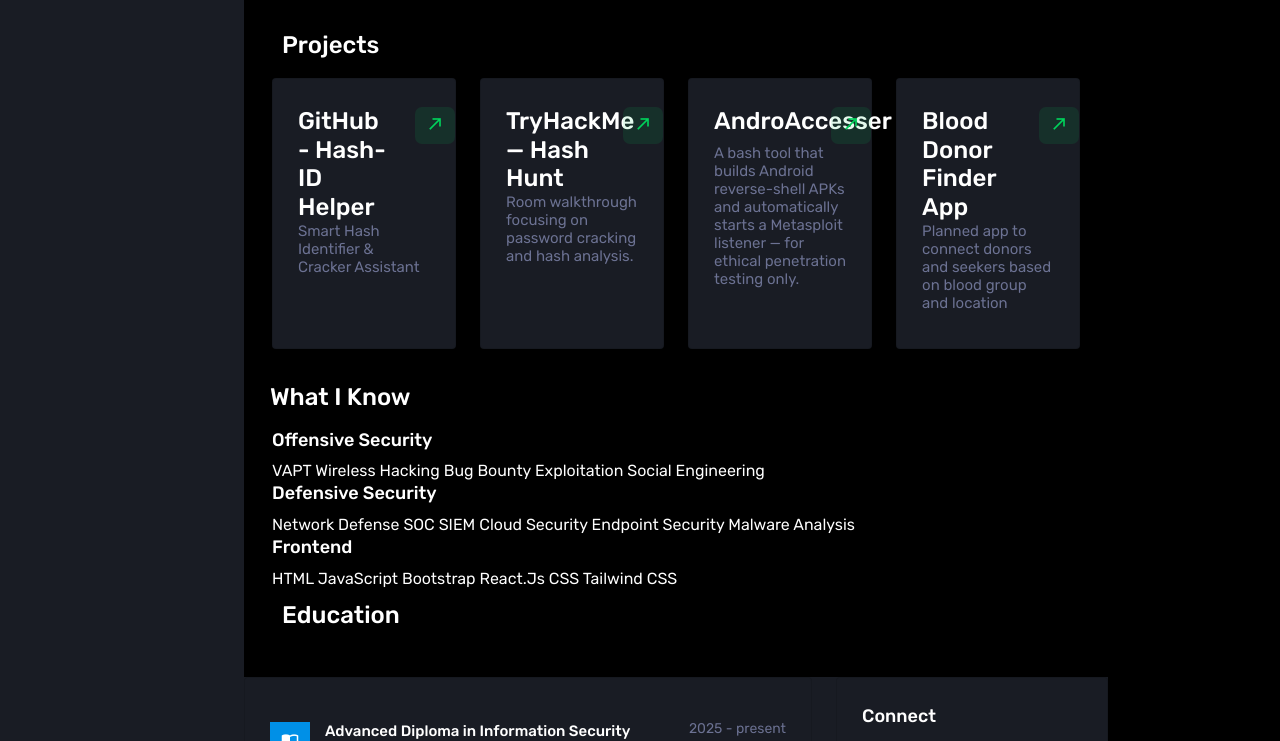
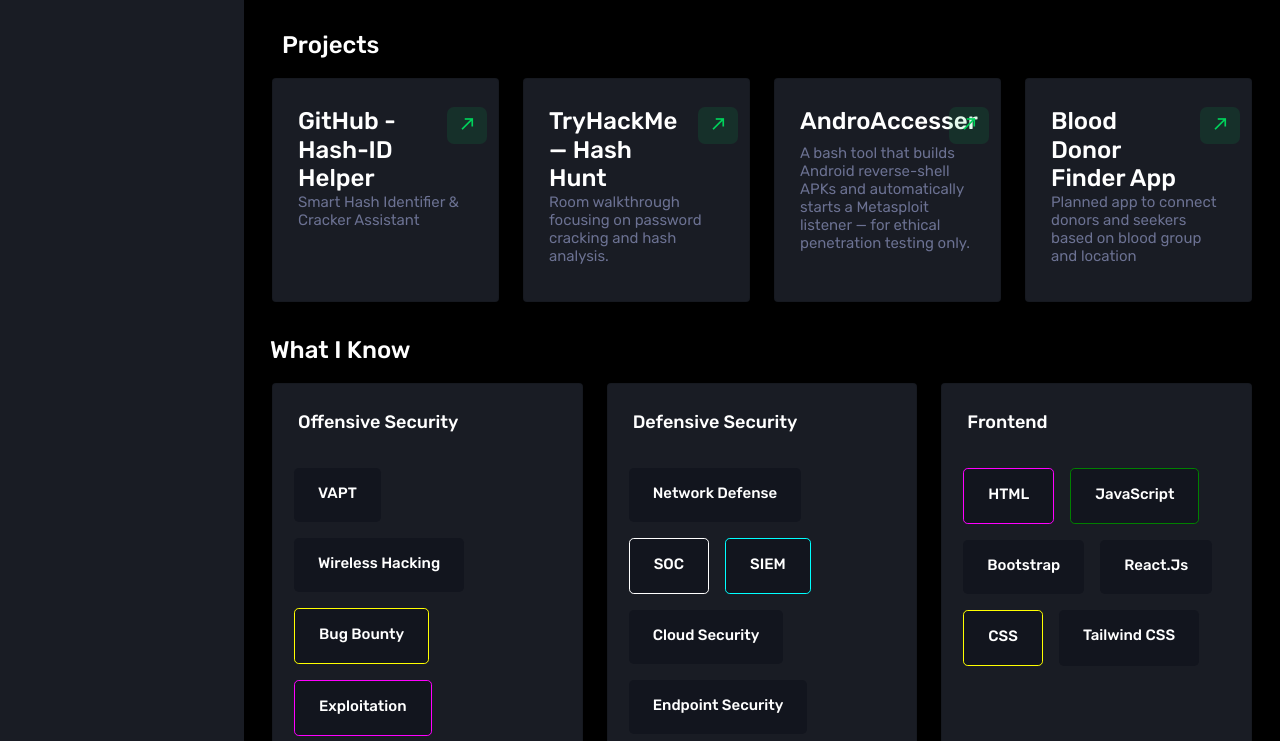
Before and after one commit to evertrustai/portfolio, a website: page index.html in a window 1280 px wide. Shown: the part 303-1044 px from the top of the page. Drawn offline with Linux system fonts and the light colour scheme.

Commit message:
Update index.html

```diff
--- a/index.html
+++ b/index.html
@@ -1,6 +1,6 @@
+
 <!DOCTYPE html>
 <html lang="en">
-
   <head>
     <meta charset="utf-8">
     <meta name="viewport" content="width=device-width, initial-scale=1, shrink-to-fit=no">
@@ -14,11 +14,8 @@
     <link rel="stylesheet" href="assets/vendors/owl-carousel-2/owl.carousel.min.css">
     <link rel="stylesheet" href="assets/vendors/owl-carousel-2/owl.theme.default.min.css">
     <link rel="stylesheet" href="assets/css/style.css">
-    <!-- Custom Styles for Updates -->
-    <link rel="stylesheet" href="assets/css/new_styles.css">
 
   </head>
-
   <body>
     <div class="container-scroller">
       <nav class="sidebar sidebar-offcanvas" id="sidebar">
@@ -65,8 +62,7 @@
           <div class="navbar-brand-wrapper d-flex d-lg-none align-items-center justify-content-center">
           </div>
           <div class="navbar-menu-wrapper flex-grow d-flex align-items-stretch">
-                    <button class="navbar-toggler navbar-toggler align-self-center" type="button"
-                        data-toggle="minimize">
+            <button class="navbar-toggler navbar-toggler align-self-center" type="button" data-toggle="minimize">
               <span class="mdi mdi-menu"></span>
             </button>
             <ul class="navbar-nav w-100">
@@ -76,18 +72,14 @@
             </ul>
             <ul class="navbar-nav navbar-nav-right">
               <li class="nav-item dropdown d-none d-lg-block">
-                            <!-- MODIFIED: Contact Me Button will be updated via JS/CSS or direct edit -->
-                            <a class="nav-link btn btn-success create-new-button" id="contact-btn"
-                                href="https://wa.me/YOUR_NEW_NUMBER_HERE" target="_blank"><span
-                                    class="mdi mdi-whatsapp mr-2"></span> Contact Me</a>
+                <a class="nav-link btn btn-success create-new-button" href="#social"><span class="mdi mdi-account-plus mr-2"></span> Contact Me</a>
 
               </li>
 
 
 
             </ul>
-                    <button class="navbar-toggler navbar-toggler-right d-lg-none align-self-center" type="button"
-                        data-toggle="offcanvas">
+            <button class="navbar-toggler navbar-toggler-right d-lg-none align-self-center" type="button" data-toggle="offcanvas">
               <span class="mdi mdi-format-line-spacing"></span>
             </button>
           </div>
@@ -98,13 +90,10 @@
             <div class="row">
               <div class="col-12 grid-margin stretch-card">
                 <div class="card corona-gradient-card profile-card">
-                                <img src="assets/images/dashboard/anr.jpg"
-                                    class="gradient-corona-img rounded-circle mx-4" style="border: 4px solid white;"
-                                    alt="">
+                  <img src="assets/images/dashboard/anr.jpg" class="gradient-corona-img rounded-circle mx-4" style="border: 4px solid white;" alt="">
                   <h2 class="mb-1 mb-sm-0  vis">Anantha Narayanan R </h2>
                   <span>
-                                    <a href="https://www.instagram.com/evertrustai/" target="_blank"
-                                        class="btn  btn-rounded get-started-btn insta mx-4">Follow on Instagram</a>
+                    <a href="https://www.instagram.com/evertrustai/" target="_blank" class="btn  btn-rounded get-started-btn insta mx-4">Follow on Instagram</a>
                   </span>
                 </div>
               </div>
@@ -114,11 +103,9 @@
               <h3>Projects</h3>
             </div>
 
-                    <!-- MODIFIED: Added project-card class for selection -->
             <div class="row">
               <div class="col-xl-3 col-sm-6 grid-margin stretch-card">
-                            <div class="card project-card" data-title="GitHub - Hash-ID Helper"
-                                data-desc="Smart Hash Identifier & Cracker Assistant">
+                <div class="card">
                   <div class="card-body">
                     <div class="row">
                       <div class="col-9">
@@ -127,21 +114,17 @@
                         </div>
                       </div>
                       <div class="col-3">
-                                            <a href="https://github.com/evertrustai/hash-id-helper">
-                                                <div class="icon icon-box-success ">
+                        <a href="https://github.com/evertrustai/hash-id-helper"><div class="icon icon-box-success ">
                           <span class="mdi mdi-arrow-top-right icon-item"></span>
-                                                </div>
-                                            </a>
+                        </div></a>
                       </div>
                     </div>
-                                    <h6 class="text-muted font-weight-normal">Smart Hash Identifier & Cracker Assistant
-                                    </h6>
+                    <h6 class="text-muted font-weight-normal">Smart Hash Identifier & Cracker Assistant</h6>
                   </div>
                 </div>
               </div>
               <div class="col-xl-3 col-sm-6 grid-margin stretch-card">
-                            <div class="card project-card" data-title="TryHackMe — Hash Hunt"
-                                data-desc="Room walkthrough focusing on password cracking and hash analysis.">
+                <div class="card">
                   <div class="card-body">
                     <div class="row">
                       <div class="col-9">
@@ -150,21 +133,17 @@
                         </div>
                       </div>
                       <div class="col-3">
-                                            <a href="https://tryhackme.com/jr/hashhunt">
-                                                <div class="icon icon-box-success">
+                        <a href="https://tryhackme.com/jr/hashhunt"><div class="icon icon-box-success">
                           <span class="mdi mdi-arrow-top-right icon-item"></span>
-                                                </div>
-                                            </a>
+                        </div></a>
                       </div>
                     </div>
-                                    <h6 class="text-muted font-weight-normal">Room walkthrough focusing on password
-                                        cracking and hash analysis.</h6>
+                    <h6 class="text-muted font-weight-normal">Room walkthrough focusing on password cracking and hash analysis.</h6>
                   </div>
                 </div>
               </div>
               <div class="col-xl-3 col-sm-6 grid-margin stretch-card">
-                            <div class="card project-card" data-title="AndroAccesser"
-                                data-desc="A bash tool that builds Android reverse-shell APKs and automatically starts a Metasploit listener.">
+                <div class="card">
                   <div class="card-body">
                     <div class="row">
                       <div class="col-9">
@@ -173,22 +152,17 @@
                         </div>
                       </div>
                       <div class="col-3">
-                                            <a href="https://github.com/evertrustai/AndroAccessMaintainer">
-                                                <div class="icon icon-box-success">
+                        <a href="https://github.com/evertrustai/AndroAccessMaintainer"><div class="icon icon-box-success">
                           <span class="mdi mdi-arrow-top-right icon-item"></span>
-                                                </div>
-                                            </a>
+                        </div></a>
                       </div>
                     </div>
-                                    <h6 class="text-muted font-weight-normal">A bash tool that builds Android
-                                        reverse-shell APKs and automatically starts a Metasploit listener — for ethical
-                                        penetration testing only.</h6>
+                    <h6 class="text-muted font-weight-normal">A bash tool that builds Android reverse-shell APKs and automatically starts a Metasploit listener — for ethical penetration testing only.</h6>
                   </div>
                 </div>
               </div>
               <div class="col-xl-3 col-sm-6 grid-margin stretch-card">
-                            <div class="card project-card" data-title="Blood Donor Finder App"
-                                data-desc="Planned app to connect donors and seekers based on blood group and location">
+                <div class="card">
                   <div class="card-body">
                     <div class="row">
                       <div class="col-9">
@@ -197,15 +171,12 @@
                         </div>
                       </div>
                       <div class="col-3">
-                                            <a href="https://github.com/evertrustai">
-                                                <div class="icon icon-box-success">
+                        <a href="https://github.com/evertrustai"><div class="icon icon-box-success">
                           <span class="mdi mdi-arrow-top-right icon-item"></span>
-                                                </div>
-                                            </a>
+                        </div></a>
                       </div>
                     </div>
-                                    <h6 class="text-muted font-weight-normal">Planned app to connect donors and seekers
-                                        based on blood group and location</h6>
+                    <h6 class="text-muted font-weight-normal">Planned app to connect donors and seekers based on blood group and location</h6>
                   </div>
                 </div>
               </div>
@@ -216,57 +187,135 @@
             </div>
             </div>
 
-                    <!-- MODIFIED: Wrapped skills in marquee container -->
-                    <div class="skill-marquee-container">
-                        <div class="skill-marquee-content">
-
-                            <!-- Original Skills Content, will be duplicated for infinite scroll via JS or CSS -->
-                            <!-- Offensive Security -->
-                            <div class="skill-item">
-                                <h4 class="skill-category">Offensive Security</h4>
-                                <div class="skill-tags">
-                                    <span>VAPT</span>
-                                    <span>Wireless Hacking</span>
-                                    <span class="highlight-yellow">Bug Bounty</span>
-                                    <span class="highlight-magenta">Exploitation</span>
-                                    <span>Social Engineering</span>
+            <div class="row">
+              <div class="col-md-4 grid-margin stretch-card">
+                <div class="card">
+                  <div class="card-body">
+                    <h4 class="card-title">Offensive Security</h4>
+                    <div class="row">
+                      <div class="bg-gray-dark d-flex d-md-block d-xl-flex flex-row py-3 px-4 px-md-3 px-xl-4 rounded-lg mt-3 mx-2">
+                        <div class="text-md-center text-xl-left">
+                          <h6 class="mb-1">VAPT</h6>
+                        </div>
+                      </div>
+                      <div class="bg-gray-dark d-flex d-md-block d-xl-flex flex-row py-3 px-4 px-md-3 px-xl-4 rounded-lg mt-3 mx-2">
+                        <div class="text-md-center text-xl-left">
+                          <h6 class="mb-1">Wireless Hacking</h6>
+                        </div>
+                      </div>
+                      <div class="bg-gray-dark d-flex d-md-block d-xl-flex flex-row py-3 px-4 px-md-3 px-xl-4 rounded-lg mt-3 mx-2" style="border: 1px solid yellow;">
+                        <div class="text-md-center text-xl-left">
+                          <h6 class="mb-1">Bug Bounty</h6>
+                        </div>
+                      </div>
+                    </div>
+                    <div class="row" >
+                      <div class="bg-gray-dark d-flex d-md-block d-xl-flex flex-row py-3 px-4 px-md-3 px-xl-4 rounded-lg mt-3 mx-2" style="border: 1px solid magenta;">
+                        <div class="text-md-center text-xl-left">
+                          <h6 class="mb-1">Exploitation</h6>
+                        </div>
+                      </div>
+                      <div class="bg-gray-dark d-flex d-md-block d-xl-flex flex-row py-3 px-4 px-md-3 px-xl-4 rounded-lg mt-3 mx-2">
+                        <div class="text-md-center text-xl-left">
+                          <h6 class="mb-1">Social Engineering</h6>
+                        </div>
+                      </div>
+                      <!-- <div class="bg-gray-dark d-flex d-md-block d-xl-flex flex-row py-3 px-4 px-md-3 px-xl-4 rounded-lg mt-3 mx-2">
+                        <div class="text-md-center text-xl-left">
+                          <h6 class="mb-1"></h6>
+                        </div>
+                      </div> -->
+                    </div>
+                  </div>
                 </div>
               </div>
 
-                            <!-- Defensive Security -->
-                            <div class="skill-item">
-                                <h4 class="skill-category">Defensive Security</h4>
-                                <div class="skill-tags">
-                                    <span>Network Defense</span>
-                                    <span class="highlight-white">SOC</span>
-                                    <span class="highlight-aqua">SIEM</span>
-                                    <span>Cloud Security</span>
-                                    <span>Endpoint Security</span>
-                                    <span>Malware Analysis</span>
+              <div class="col-md-4 grid-margin stretch-card">
+                <div class="card">
+                  <div class="card-body">
+                    <h4 class="card-title">Defensive Security</h4>
+                    <div class="row">
+                      <div class="bg-gray-dark d-flex d-md-block d-xl-flex flex-row py-3 px-4 px-md-3 px-xl-4 rounded-lg mt-3 mx-2">
+                        <div class="text-md-center text-xl-left">
+                          <h6 class="mb-1">Network Defense</h6>
+                        </div>
+                      </div>
+                      <div class="bg-gray-dark d-flex d-md-block d-xl-flex flex-row py-3 px-4 px-md-3 px-xl-4 rounded-lg mt-3 mx-2" style="border: 1px solid white;">
+                        <div class="text-md-center text-xl-left">
+                          <h6 class="mb-1">SOC</h6>
+                        </div>
+                      </div>
+                      <div class="bg-gray-dark d-flex d-md-block d-xl-flex flex-row py-3 px-4 px-md-3 px-xl-4 rounded-lg mt-3 mx-2" style="border: 1px solid aqua;">
+                        <div class="text-md-center text-xl-left">
+                          <h6 class="mb-1">SIEM</h6>
+                        </div>
+                      </div>
+                    </div>
+                    <div class="row" >
+                      <div class="bg-gray-dark d-flex d-md-block d-xl-flex flex-row py-3 px-4 px-md-3 px-xl-4 rounded-lg mt-3 mx-2">
+                        <div class="text-md-center text-xl-left">
+                          <h6 class="mb-1">Cloud Security</h6>
+                        </div>
+                      </div>
+                      <div class="bg-gray-dark d-flex d-md-block d-xl-flex flex-row py-3 px-4 px-md-3 px-xl-4 rounded-lg mt-3 mx-2">
+                        <div class="text-md-center text-xl-left">
+                          <h6 class="mb-1">Endpoint Security</h6>
+                        </div>
+                      </div>
+                      <div class="bg-gray-dark d-flex d-md-block d-xl-flex flex-row py-3 px-4 px-md-3 px-xl-4 rounded-lg mt-3 mx-2">
+                        <div class="text-md-center text-xl-left">
+                          <h6 class="mb-1">Malware Analysis</h6>
+                        </div>
+                      </div>
+                    </div>
+                  </div>
                 </div>
               </div>
 
-                            <!-- Frontend -->
-                            <div class="skill-item">
-                                <h4 class="skill-category">Frontend</h4>
-                                <div class="skill-tags">
-                                    <span class="highlight-magenta">HTML</span>
-                                    <span class="highlight-green">JavaScript</span>
-                                    <span>Bootstrap</span>
-                                    <span>React.Js</span>
-                                    <span class="highlight-yellow">CSS</span>
-                                    <span>Tailwind CSS</span>
+
+
+               <div class="col-md-4 grid-margin stretch-card">
+                <div class="card">
+                  <div class="card-body">
+                    <h4 class="card-title">Frontend</h4>
+                    <div class="row">
+                      <div class="bg-gray-dark d-flex d-md-block d-xl-flex flex-row py-3 px-4 px-md-3 px-xl-4 rounded-lg mt-3 mx-2" style="border: 1px solid magenta;">
+                        <div class="text-md-center text-xl-left">
+                          <h6 class="mb-1">HTML</h6>
+                        </div>
+                      </div>
+                      <div class="bg-gray-dark d-flex d-md-block d-xl-flex flex-row py-3 px-4 px-md-3 px-xl-4 rounded-lg mt-3 mx-2" style="border: 1px solid green;">
+                        <div class="text-md-center text-xl-left">
+                          <h6 class="mb-1">JavaScript</h6>
+                        </div>
+                      </div>
+                    </div>
+                    <div class="row" >
+                      <div class="bg-gray-dark d-flex d-md-block d-xl-flex flex-row py-3 px-4 px-md-3 px-xl-4 rounded-lg mt-3 mx-2">
+                        <div class="text-md-center text-xl-left">
+                          <h6 class="mb-1">Bootstrap</h6>
+                        </div>
+                      </div>
+                      <div class="bg-gray-dark d-flex d-md-block d-xl-flex flex-row py-3 px-4 px-md-3 px-xl-4 rounded-lg mt-3 mx-2">
+                        <div class="text-md-center text-xl-left">
+                          <h6 class="mb-1">React.Js</h6>
+                        </div>
+                      </div>
+                      <div class="bg-gray-dark d-flex d-md-block d-xl-flex flex-row py-3 px-4 px-md-3 px-xl-4 rounded-lg mt-3 mx-2" style="border: 1px solid yellow;">
+                        <div class="text-md-center text-xl-left">
+                          <h6 class="mb-1">CSS</h6>
+                        </div>
+                      </div>
+                      <div class="bg-gray-dark d-flex d-md-block d-xl-flex flex-row py-3 px-4 px-md-3 px-xl-4 rounded-lg mt-3 mx-2">
+                        <div class="text-md-center text-xl-left">
+                          <h6 class="mb-1">Tailwind CSS</h6>
+                        </div>
+                      </div>
+                    </div>
+                  </div>
                 </div>
               </div>
 
-                        </div>
-                    </div>
-
-                    <!-- Removed original static columns just for the marquee effect replacment
-                 Wait, user said "Replace Static Highlight with Motion Effect".
-                 I should hide the old col-md-4 cards or transform them.
-                 I've replaced the structure above with a 'skill-marquee-container' which I will style.
-            -->
 
 
             <div class="project">
@@ -290,8 +339,7 @@
                             </div>
                             <div class="preview-item-content d-sm-flex flex-grow">
                               <div class="flex-grow">
-                                                        <h6 class="preview-subject">Advanced Diploma in Information
-                                                            Security</h6>
+                                <h6 class="preview-subject">Advanced Diploma in Information Security</h6>
                                 <p class="text-muted mb-0">Offenso Academy , Kochi</p>
                               </div>
                               <div class="mr-auto text-sm-right pt-2 pt-sm-0">
@@ -308,10 +356,8 @@
                             </div>
                             <div class="preview-item-content d-sm-flex flex-grow">
                               <div class="flex-grow">
-                                                        <h6 class="preview-subject">Bachelor of Travel and Tourism
-                                                            Management</h6>
-                                                        <p class="text-muted mb-0">Mar Gregorios College of Arts and
-                                                            Science, Punnapara</p>
+                                <h6 class="preview-subject">Bachelor of Travel and Tourism Management</h6>
+                                <p class="text-muted mb-0">Mar Gregorios College of Arts and Science, Punnapara</p>
                               </div>
                               <div class="mr-auto text-sm-right pt-2 pt-sm-0">
                                 <p class="text-muted">2022 - 2025</p>
@@ -327,8 +373,7 @@
                             </div>
                             <div class="preview-item-content d-sm-flex flex-grow">
                               <div class="flex-grow">
-                                                        <h6 class="preview-subject">Higher Secondary Education in
-                                                            Computer Commerce</h6>
+                                <h6 class="preview-subject">Higher Secondary Education in Computer Commerce</h6>
                                 <p class="text-muted mb-0">S.N.M.H.S.S , Purakkad</p>
                               </div>
                               <div class="mr-auto text-sm-right pt-2 pt-sm-0">
@@ -354,24 +399,18 @@
 
                       <div class="mx-2 mb-3">
                         <div class="text-md-center text-xl-left">
-                                            <a href="https://github.com/evertrustai"><button type="button"
-                                                    class="btn btn-social-icon-text btn-github"><i
-                                                        class="fa fa-github"></i>GitHub</button></a>
+                          <a href="https://github.com/evertrustai"><button type="button" class="btn btn-social-icon-text btn-github"><i class="fa fa-github"></i>GitHub</button></a>
                         </div>
                       </div>
 
                       <div class="mx-2 mb-3">
                         <div class="text-md-center text-xl-left">
-                                            <a href="https://www.facebook.com/"><button type="button"
-                                                    class="btn btn-social-icon-text btn-facebook"><i
-                                                        class="fa fa-facebook"></i>Facebook</button></a>
+                          <a href="https://www.facebook.com/"><button type="button" class="btn btn-social-icon-text btn-facebook"><i class="fa fa-facebook"></i>Facebook</button></a>
                         </div>
                       </div>
                       <div class="mx-2 mb-3">
                         <div class="text-md-center text-xl-left">
-                                            <a href="https://www.linkedin.com/in/ananthanrayananr2004/"><button
-                                                    type="button" class="btn btn-social-icon-text btn-linkedin"><i
-                                                        class="fa fa-linkedin"></i>LinkedIn</button></a>
+                          <a href="https://www.linkedin.com/in/ananthanrayananr2004/"><button type="button" class="btn btn-social-icon-text btn-linkedin"><i class="fa fa-linkedin"></i>LinkedIn</button></a>
                         </div>
                       </div>
 
@@ -397,8 +436,7 @@
           </div>
           <footer class="footer">
             <div class="d-sm-flex justify-content-center justify-content-sm-between">
-                    <span class="text-muted d-block text-center text-sm-left d-sm-inline-block">Copyright © Ananthan
-                        2025</span>
+              <span class="text-muted d-block text-center text-sm-left d-sm-inline-block">Copyright © Ananthan 2025</span>
 
             </div>
           </footer>
@@ -417,8 +455,6 @@
     <script src="assets/js/settings.js"></script>
     <script src="assets/js/todolist.js"></script>
     <script src="assets/js/dashboard.js"></script>
-    <!-- Custom Script for Updates -->
-    <script src="assets/js/new_script.js"></script>
      <script>
 document.addEventListener("DOMContentLoaded", () => {
   // Change favicon after load
@@ -473,5 +509,4 @@
 </script>
 
   </body>
-
 </html>
```
Lines whose indentation alone changed are shown as unchanged.
